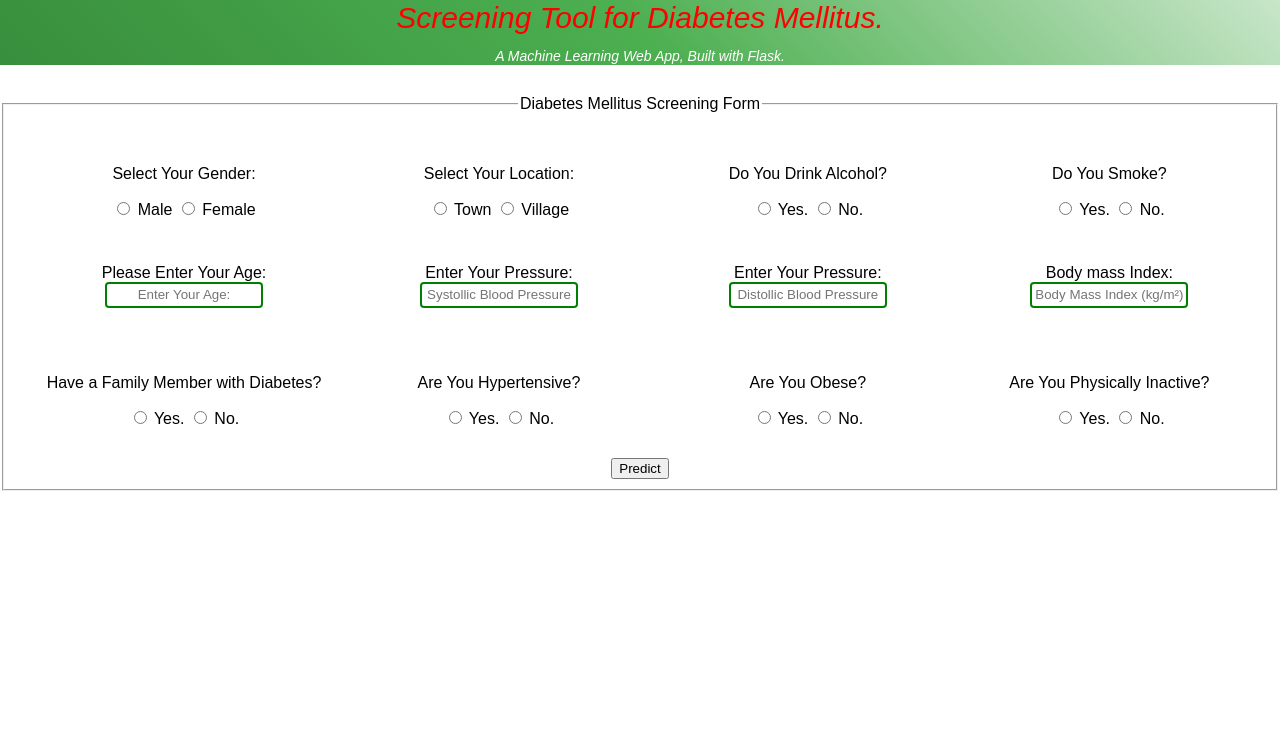
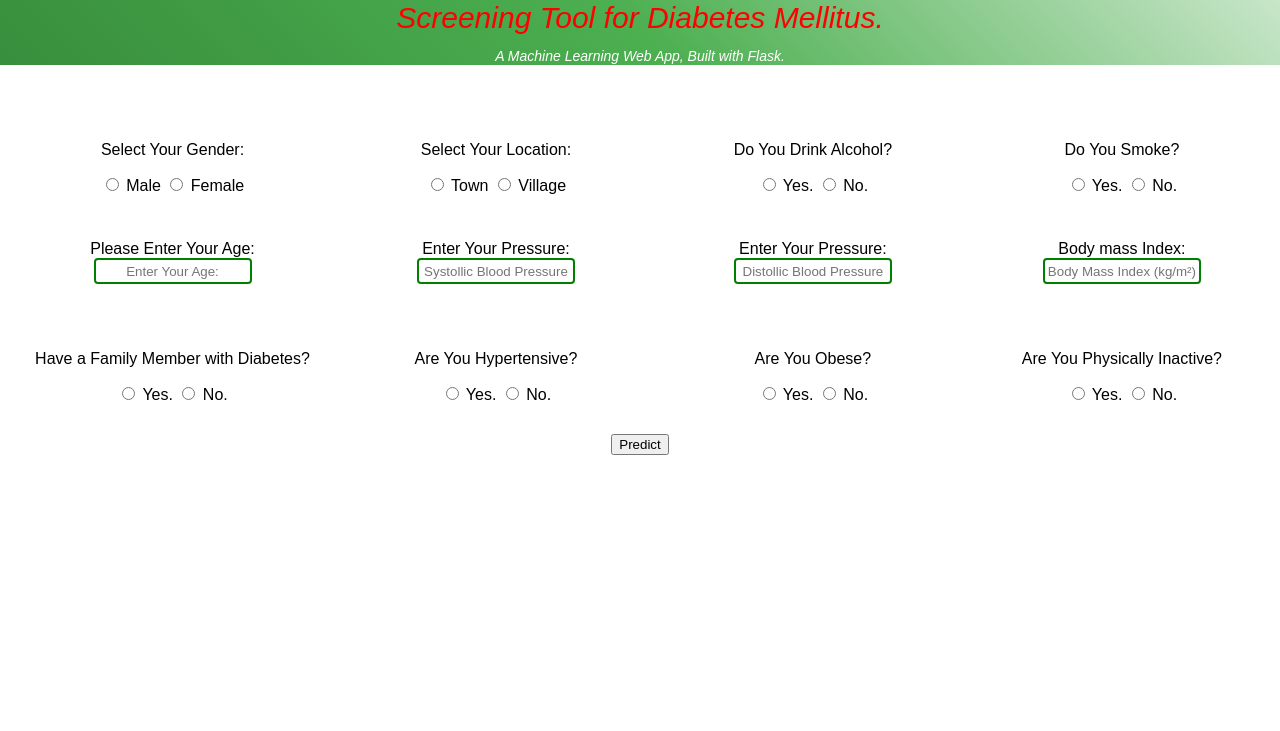
Before and after one commit to dbms-sema/Type-2-Diabetes, a Flask app: page / in a window 1280 px wide. Shown: the top 731 px of the page. Run offline with Flask 2, Linux system fonts and the light colour scheme; parts of the project's set-up code (start-up, migrations or seed data) failed here and were passed over; some libraries are stand-ins or nearby versions.

Commit message:
Update index.html

```diff
--- a/templates/index.html
+++ b/templates/index.html
@@ -26,8 +26,7 @@
             {% if message %}
             <p class="message">{{ message | safe }}</p>
             {% endif %}
-			<fieldset>
-			<legend>Diabetes Mellitus Screening Form</legend>
+
 			<form action="/result" method="POST">
 
 
@@ -115,7 +114,7 @@
 
 
 	</form>
-	</fieldset>
+
 
 
     	</div>
```
